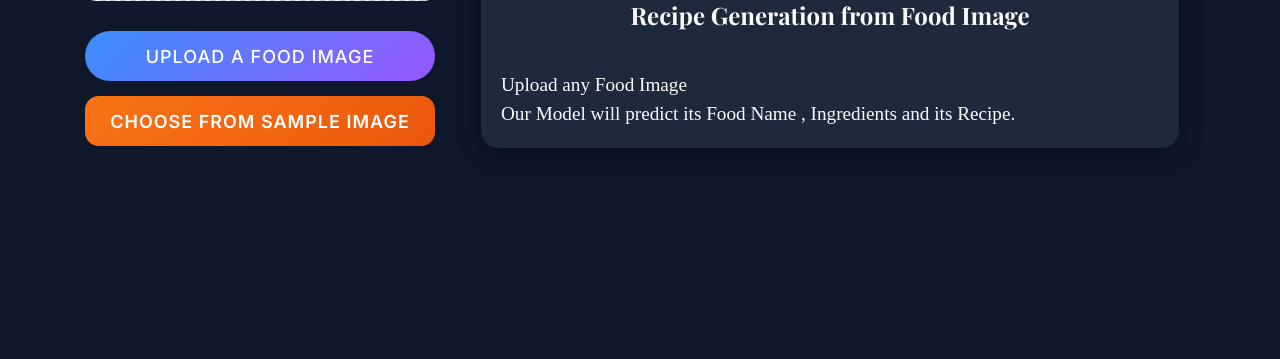
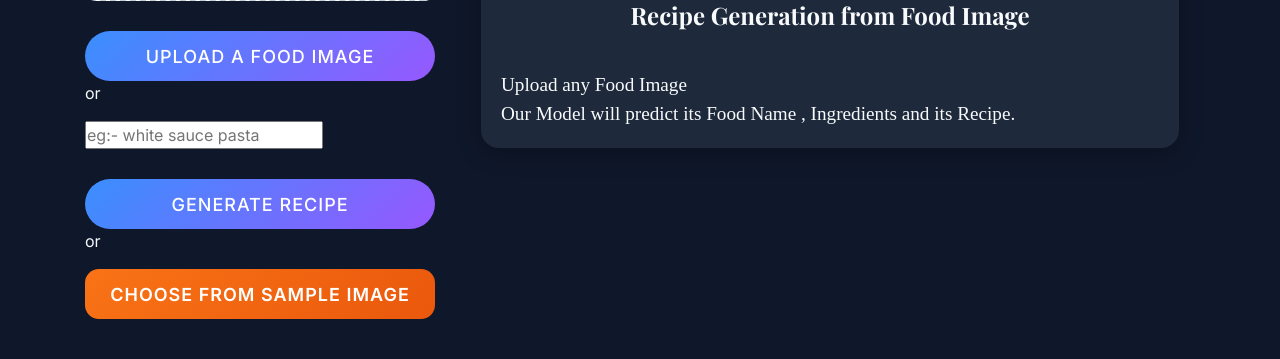
Before and after one commit to GarryGs/AI-Recipe-Generator, a Python web app: template Foodimg2Ing/Templates/home.html in a window 1280 px wide. Shown: the part 441-800 px from the top of the page. Run offline with Jinja, Linux system fonts and the light colour scheme; the template is opened without the code that fills it, so the values that code supplies are empty; some libraries are stand-ins or nearby versions.

Commit message:
add text to recipe front end

```diff
--- a/Foodimg2Ing/Templates/layout.html
+++ b/Foodimg2Ing/Templates/layout.html
@@ -31,10 +31,23 @@
                   File name here
               </div>
               </div>
-              <button onclick="defaultBtnActive()" id="custom-btn">Upload a Food Image</button>
-              <form id='foodimgform'action="/" method="POST" enctype="multipart/form-data">
-                <input id="default-btn" type="file" hidden name="imagefile">
-              </form>
+              <!-- The visual button the user clicks -->
+<button onclick="defaultBtnActive()" id="custom-btn">Upload a Food Image</button>
+
+<!-- Updated form pointing to the /predict route -->
+<form id="foodimgform" action="/predict" method="POST" enctype="multipart/form-data">
+  <!-- Added onchange="this.form.submit()" to auto-send the image -->
+  <input id="default-btn" type="file" hidden name="imagefile" onchange="this.form.submit()">
+</form>
+<p class="center-text">or</p>
+<!-- Updated form pointing to the /predict route -->
+<form id="foodimgform" action="/predict" method="POST" enctype="multipart/form-data">
+  <!-- Added onchange="this.form.submit()" to auto-send the image -->
+       <!-- <label for="serial_no"><b>Enter serial no :</b></label> -->
+    <input type="text" id="food_name" name="food_name" placeholder="eg:- white sauce pasta" required>
+    <input type="submit" id="custom-btn" class="button" value="Generate Recipe">
+</form>
+<p class="center-text">or</p>
               <button id="buttonsample" data-toggle="modal" data-target="#myModal">Choose from Sample Image</button>
               <div class="modal" id="myModal" tabindex="-1">
                 <div class="modal-dialog">
```
